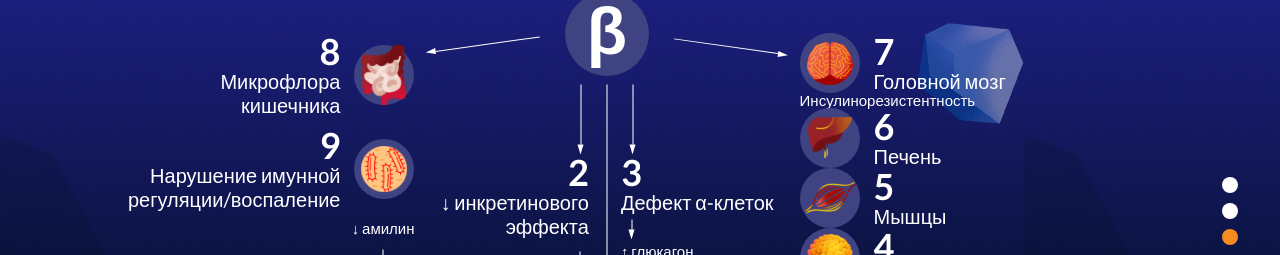
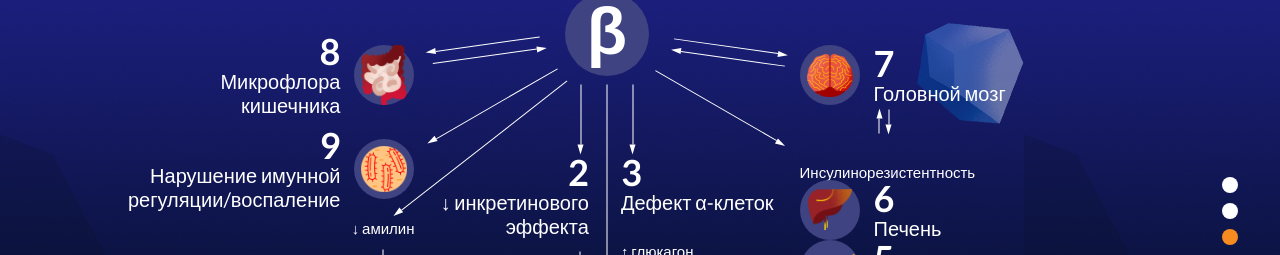
Before and after one commit to HungryOwl/therapy, a React app: page / in a window 1280 px wide. Shown: the part 189-444 px from the top of the page. Built offline with nearby package versions, Linux system fonts and the light colour scheme; a web font is replaced by a local one.

Commit message:
Доверстали головной мозг

```diff
--- a/src/components/ChainLink/ChainLink.js
+++ b/src/components/ChainLink/ChainLink.js
@@ -20,8 +20,8 @@ class ChainLink extends Component {
 
     render() {
         const isImage = this.props.img || this.props.symbol;
-        const isArrowedText = !isImage;
-        const isArrows = this.props.arrows.length > 0;
+        const isArrows = this.props.arrows && this.props.arrows.length > 0;
+        const isTArrows = this.props.tArrows && this.props.tArrows.length > 0;
 
         let chainLinkClasses = {
             'chainLink': true,
@@ -48,14 +48,14 @@ class ChainLink extends Component {
                 <div className={boxClasses}>
                     {isImage && <div className='chainLink__image'>
                         {this.props.symbol && <span className='chainLink__symbol'>{this.props.symbol}</span>}
-                        {this.props.arrows.length > 0 && this.renderArrows(this.props.arrows)}
+                        {isArrows && this.renderArrows(this.props.arrows)}
                     </div>}
 
                     <div className={contentClasses}>
                         {this.props.index && <div className='chainLink__index'>{this.props.index}</div>}
                         {this.props.text && <div className='chainLink__text'>{this.props.text}</div>}
                         {this.props.innerText && <div dangerouslySetInnerHTML={{__html: this.props.innerText}} className='chainLink__text'/>}
-                        {isArrowedText && isArrows && this.renderArrows(this.props.arrows)}
+                        {isTArrows && this.renderArrows(this.props.tArrows)}
                     </div>
                 </div>
             </article>
--- a/src/components/Slide/Pathogenesis2016.js
+++ b/src/components/Slide/Pathogenesis2016.js
@@ -53,6 +53,45 @@ const symbolArrows = [
         length: 207,
         deg: 90,
         shiftX: 50
+    },
+    {
+        length: 140,
+        deg: 150,
+        shiftX: 60,
+        shiftY: -5
+    },
+    {
+        length: 210,
+        deg: 142,
+        shiftX: 60,
+        shiftY: -12
+    },
+    {
+        length: 140,
+        deg: 30,
+        shiftX: 60,
+        shiftY: 7
+    }
+];
+const brainArrows = [{
+        length: 105,
+        deg: 188,
+        shiftX: 46,
+        shiftY: 3
+    }
+];
+
+const brainTArrows = [{
+        length: 15,
+        deg: 90,
+        shiftX: 34,
+        shiftY: 44
+    },
+    {
+        length: 15,
+        deg: -90,
+        shiftX: -58,
+        shiftY: -54
     }
 ];
 
@@ -66,7 +105,12 @@ const chainLinks = [
         img: 'intestines',
         modificators: 'small',
         index: 8,
-        arrows: []
+        arrows: [{
+            length: 105,
+            deg: -8,
+            shiftX: 50,
+            shiftY: -5
+        }]
     },
     {
         layout: 'row-reverse',
@@ -88,7 +132,13 @@ const chainLinks = [
         modificators: 'small',
         img: 'stomach',
         index: 10,
-        arrows: []
+        arrows: [
+            {
+                length: 65,
+                shiftX: 45,
+                shiftY: 5
+            }
+        ]
     },
     {
         layout: 'column-reverse',
@@ -108,7 +158,8 @@ const chainLinks = [
         innerText: '↓&nbsp;инкретинового <br> эффекта',
         modificators: 'small incretin',
         index: 2,
-        arrows: [{
+        arrows: [],
+        tArrows: [{
             length: 40,
             deg: 90,
             shiftX: 50,
@@ -133,7 +184,7 @@ const chainLinks = [
         layout: 'row-reverse',
         align: 'center',
         contentLayout: 'column',
-        contentAlign: 'center',
+        contentAlign: 'end',
         innerText: 'Почки',
         img: 'kidneys',
         modificators: 'small',
@@ -154,7 +205,8 @@ const chainLinks = [
         img: 'brain',
         modificators: 'small',
         index: 7,
-        arrows: []
+        arrows: brainArrows,
+        tArrows: brainTArrows
     },
     {
         layout: 'row',
@@ -205,7 +257,8 @@ class Pathogenesis2016 extends Component {
                     <ChainLink {...chainLinks[1]}/>
                     <div className='hyperglycemia__text hyperglycemia__text--amylin'>
                         <span>↓ амилин</span>
-                        <Arrow length={12} deg={90} shiftX={20} />
+                        <Arrow length={12} deg={90} shiftX={20}/>
+                        <Arrow length={90} deg={25} shiftX={40} shiftY={14}/>
                     </div>
                     <ChainLink {...chainLinks[2]}/>
                 </div>
--- a/src/styles/components/hyperglycemia/hyperglycemia.styl
+++ b/src/styles/components/hyperglycemia/hyperglycemia.styl
@@ -51,9 +51,11 @@
     display: flex;
     flex-direction: column;
 
-  &--sd2 > &__column:nth-child(1),
+  &--sd2 > &__column:nth-child(1)
+    padding-top: 77px
+
   &--sd2 > &__column:nth-child(3)
-    padding-top: 77px;
+    padding-top: 89px
 
   &--sd2 > &__column:nth-child(2)
     padding-left: 26px;
@@ -77,6 +79,9 @@
   &--sd2 &__column .chainLink--kidneys
     margin-top: 40px;
     transform: translateX(-25%);
+
+  &--sd2 &__column .chainLink--brain
+    margin-bottom: 60px;
 
   &--sd2 &__column .chainLink--intestines,
   &--sd2 &__column .chainLink--infection
```
